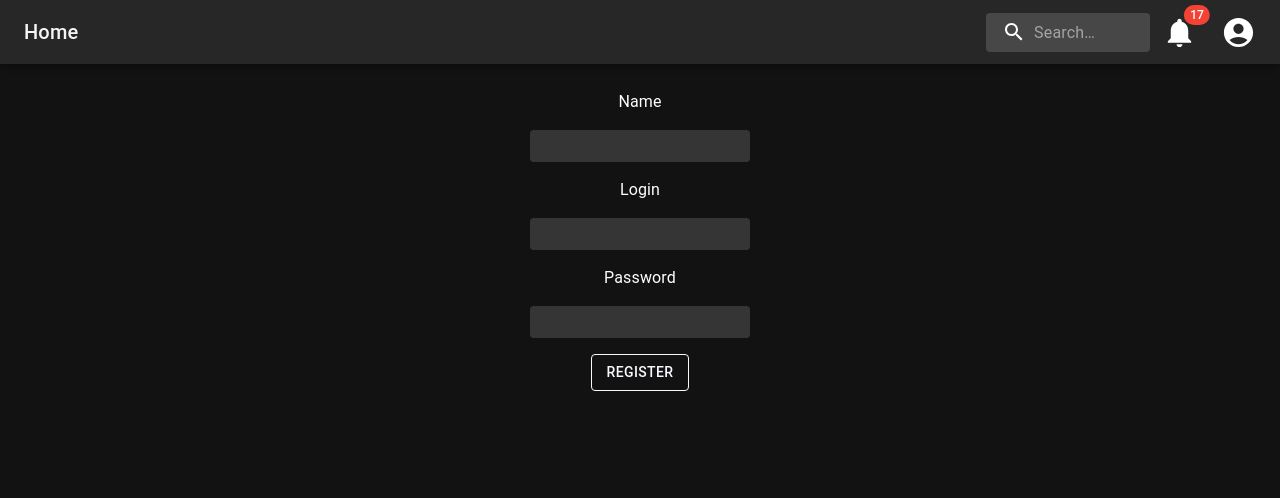
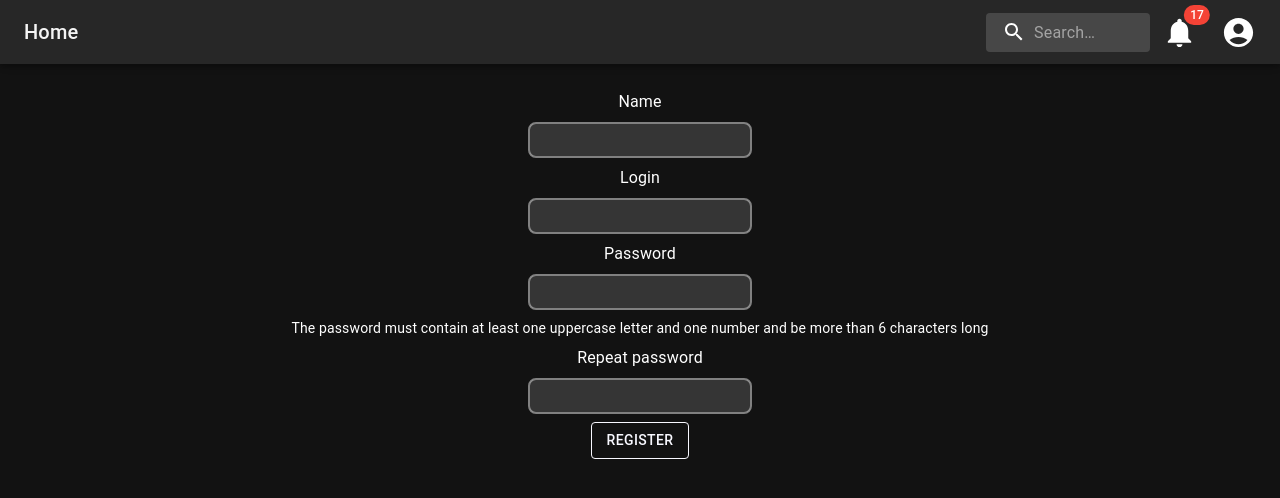
Before and after one commit to Optifair/DeductionProject, a React (Create React App) app in the folder frontend/: page /registration in a window 1280 px wide. Shown: the top 498 px of the page. Built offline with nearby package versions, Linux system fonts and the light colour scheme.

Commit message:
US-7 - frontend - Add validation and highlighting of invalid values.

```diff
--- a/frontend/src/Components/RegistrationPage.tsx
+++ b/frontend/src/Components/RegistrationPage.tsx
@@ -1,8 +1,11 @@
 import React, {useState} from 'react';
 import {Stack} from '@mui/system';
 import InputBase from "@mui/material/InputBase";
-import {alpha, Button, styled, Typography} from "@mui/material";
+import {alpha, Box, Button, IconButton, Snackbar, styled, Typography} from "@mui/material";
 import BackAdress from "../BackAdress";
+import CloseIcon from "@mui/icons-material/Close";
+import {useNavigate} from "react-router-dom";
+
 
 const StyledDiv = styled('div')(({theme}) => ({
     position: 'relative',
@@ -18,48 +21,203 @@ export default function RegistrationPage() {
     const [name, setName] = useState('');
     const [login, setLogin] = useState('');
     const [pass, setPass] = useState('');
+    const [repeatedPass, setRepeatedPass] = useState('');
+
+    const navigate = useNavigate();
+
+    const [nameValid, setNameValid] = useState(true);
+    const [loginValid, setLoginValid] = useState(true);
+    const [passValid, setPassValid] = useState(true);
+    const [repeatedPassValid, setRepeatedPassValid] = useState(true);
+
+    const [nameIsFocusedYet, setNameIsFocusedYet] = useState(false);
+    const [loginIsFocusedYet, setLoginIsFocusedYet] = useState(false);
+    const [passIsFocusedYet, setPassIsFocusedYet] = useState(false);
+    const [repeatedPassIsFocusedYet, setRepeatedPassIsFocusedYet] = useState(false);
+
+    const [message, setMessage] = useState('');
+    const EMAIL_REGEXP = /^([A-Za-z0-9_\-\.])+\@([A-Za-z0-9_\-\.])+\.([A-Za-z]{2,4})$/;
+    const PASS_REGEXP = /(?=.*[0-9])(?=.*[a-z])(?=.*[A-Z])[0-9a-zA-Z!@#$%^&*]{6,}/g
 
     const handleNameChange = (event: React.ChangeEvent<HTMLInputElement>) => {
         setName(event.target.value);
+        setNameIsFocusedYet(true);
+        if (event.target.value.length >= 4) {
+            setNameValid(true);
+        } else {
+            setNameValid(false);
+        }
     };
     const handleLoginChange = (event: React.ChangeEvent<HTMLInputElement>) => {
         setLogin(event.target.value);
+        setLoginIsFocusedYet(true);
+        if (EMAIL_REGEXP.test(event.target.value)) {
+            setLoginValid(true);
+        } else {
+            setLoginValid(false);
+        }
     };
     const handlePassChange = (event: React.ChangeEvent<HTMLInputElement>) => {
         setPass(event.target.value);
+        setPassIsFocusedYet(true);
+        if (PASS_REGEXP.test(event.target.value)) {
+            setPassValid(true);
+        } else {
+            setPassValid(false);
+        }
+
+        if (repeatedPass === event.target.value) {
+            setRepeatedPassValid(true);
+        } else {
+            setRepeatedPassValid(false);
+        }
+    };
+    const handleRepeatedPassChange = (event: React.ChangeEvent<HTMLInputElement>) => {
+        setRepeatedPass(event.target.value);
+        setRepeatedPassIsFocusedYet(true);
+        if (pass === event.target.value) {
+            setRepeatedPassValid(true);
+        } else {
+            setRepeatedPassValid(false);
+        }
     };
 
-    async function fetchUser(name: any, login: any, pass: any) {
-        var res = await fetch(
-            `http://${BackAdress}/api/registerUser?name=${name}&login=${login}&pass=${pass}`
-        );
+    const [open, setOpen] = React.useState(false);
+    const handleClick = () => {
+        setOpen(true);
+    };
+    const handleClose = (event: React.SyntheticEvent | React.MouseEvent, reason?: string) => {
+        if (reason === 'clickaway') {
+            return;
+        }
+        setOpen(false);
+    };
+
+
+    async function fetchUser() {
+        var res = await fetch(`http://${BackAdress}/api/registerUser`
+            , {
+                credentials: 'include',
+                method: 'POST',
+                headers: {
+                    'Content-Type': 'application/json;charset=utf-8',
+                    'Access-Control-Allow-Credentials': 'true'
+                },
+                body: JSON.stringify({"name": name, "login": login, "password": pass}),
+            })
+            .then((response) => {
+                return response.json()
+            })
+            .then((data) => {
+                return data
+            });
+        return Boolean(Number(res['isRegister']));
+    }
+
+    async function checkData() {
+        const dataValid = nameValid && loginValid && passValid && repeatedPassValid
+            && nameIsFocusedYet && loginIsFocusedYet && passIsFocusedYet && repeatedPassIsFocusedYet
+        return dataValid;
     }
 
     async function registerUser() {
-        await fetchUser(name, login, pass);
+        const dataValid = await checkData()
+        if (dataValid) {
+            const isRegister = await fetchUser();
+            if (isRegister) {
+                setMessage("You have successfully registered!");
+                navigate("/auth");
+            } else {
+                setMessage("User with this login already exist");
             }
+        } else {
+            setMessage("You entered incorrect data");
+        }
+        handleClick();
+    }
+
 
     return (
         <Stack spacing={3} alignItems={'center'} paddingBottom={'30px'}>
-            <Stack spacing={2} className="s" alignItems={'center'} paddingTop={'90px'} minWidth={'100%'}>
+            <Stack spacing={1} className="s" alignItems={'center'} paddingTop={'90px'} minWidth={'100%'}>
                 <Typography>Name</Typography>
+                <Box border={2} borderColor={
+                    nameIsFocusedYet
+                        ?
+                        nameValid ? 'green' : 'red'
+                        :
+                        'gray'
+                }
+                     borderRadius={'8px'}>
                     <StyledDiv>
                         <InputBase onChange={handleNameChange}
                                    style={{marginLeft: '5%', marginRight: '5%'}}/>
                     </StyledDiv>
+                </Box>
                 <Typography>Login</Typography>
+                <Box border={2} borderColor={
+                    loginIsFocusedYet
+                        ?
+                        loginValid ? 'green' : 'red'
+                        :
+                        'gray'
+                }
+                     borderRadius={'8px'}>
                     <StyledDiv>
                         <InputBase onChange={handleLoginChange}
                                    style={{marginLeft: '5%', marginRight: '5%'}}/>
                     </StyledDiv>
+                </Box>
                 <Typography>Password</Typography>
+                <Box border={2} borderColor={
+                    passIsFocusedYet
+                        ?
+                        passValid ? 'green' : 'red'
+                        :
+                        'gray'
+                }
+                     borderRadius={'8px'}>
                     <StyledDiv>
                         <InputBase onChange={handlePassChange} type='password'
                                    style={{marginLeft: '5%', marginRight: '5%'}}/>
                     </StyledDiv>
+                </Box>
+                <Typography variant='body2'>The password must contain at least one uppercase letter and one number and
+                    be
+                    more than 6 characters long</Typography>
+                <Typography>Repeat password</Typography>
+                <Box border={2} borderColor={
+                    repeatedPassIsFocusedYet
+                        ?
+                        repeatedPassValid ? 'green' : 'red'
+                        :
+                        'gray'
+                }
+                     borderRadius={'8px'}>
+                    <StyledDiv>
+                        <InputBase onChange={handleRepeatedPassChange} type='password'
+                                   style={{marginLeft: '5%', marginRight: '5%'}}/>
+                    </StyledDiv>
+                </Box>
                 <Button onClick={registerUser} variant="outlined"
                         style={{border: '1px solid ghostwhite', color: 'ghostwhite'}}> Register </Button>
             </Stack>
+            <Snackbar
+                anchorOrigin={{
+                    vertical: 'bottom',
+                    horizontal: 'center',
+                }}
+                open={open}
+                autoHideDuration={50}
+                message={message}
+                action={
+                    <React.Fragment>
+                        <IconButton size="small" aria-label="close" color="inherit" onClick={handleClose}>
+                            <CloseIcon></CloseIcon>
+                        </IconButton>
+                    </React.Fragment>
+                }
+            />
         </Stack>
     );
 }
```
Lines whose indentation alone changed are shown as unchanged.
